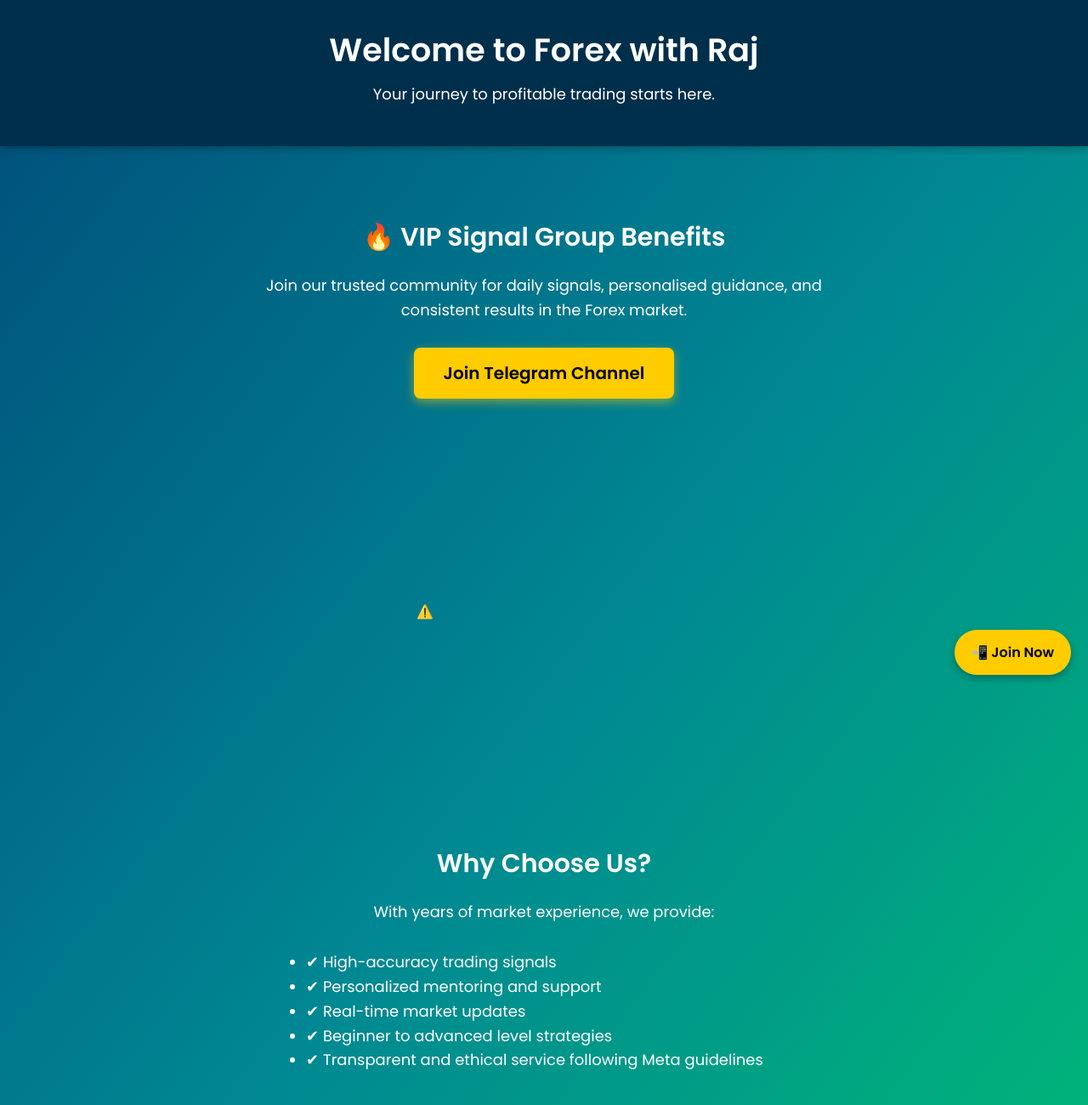
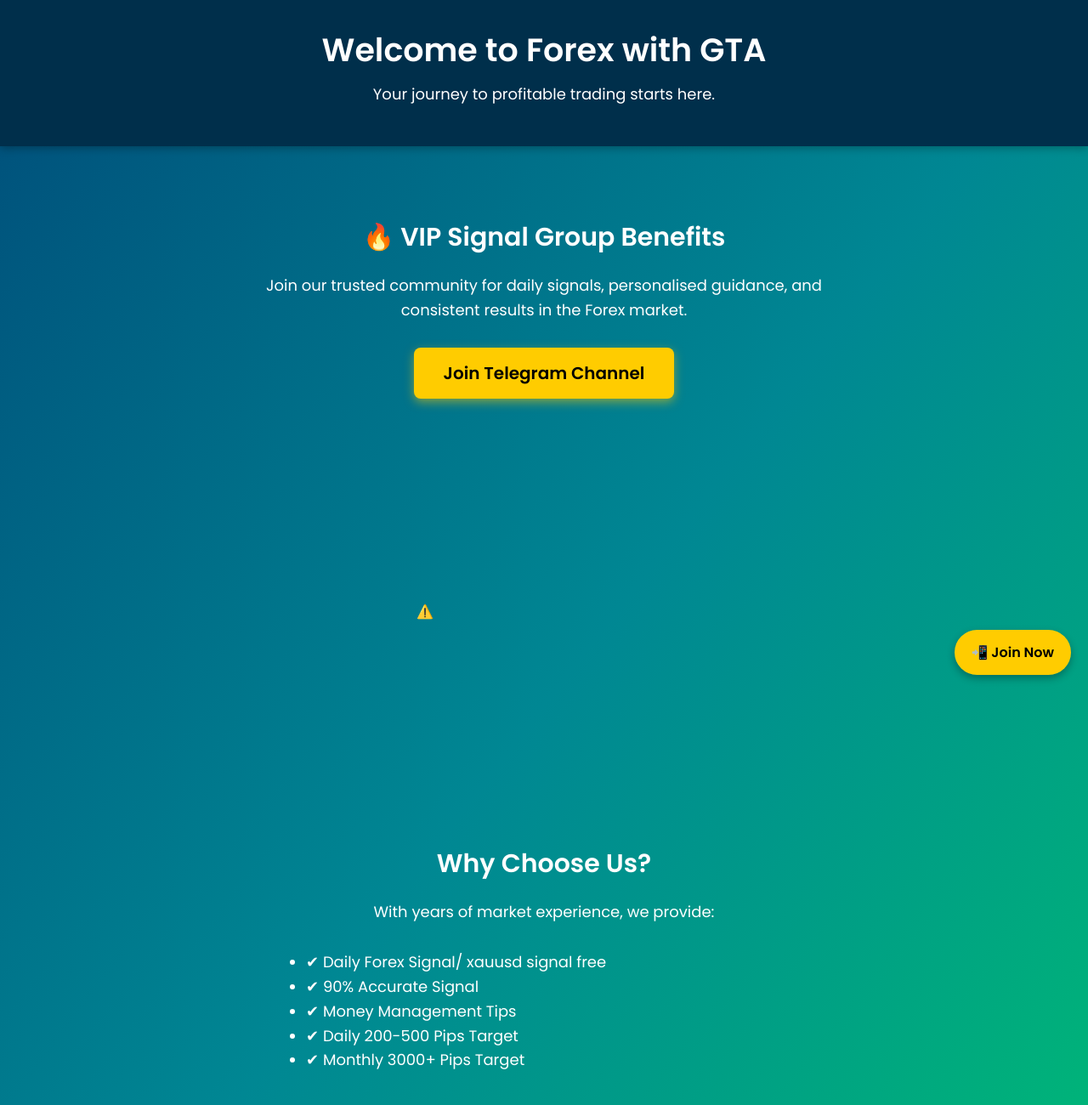
Before and after one commit to Tabish-1920/forex, a plain HTML site: page index.html in a window 1280 px wide. Shown: the top 1300 px of the page at 85% size. Drawn offline with nearby package versions, Linux system fonts and the light colour scheme; no server answers.

Commit message:
Update index.html

```diff
--- a/index.html
+++ b/index.html
@@ -174,7 +174,7 @@
 </head>
 <body>
   <header>
-    <h1>Welcome to Forex with Raj</h1>
+    <h1>Welcome to Forex with GTA</h1>
     <p>Your journey to profitable trading starts here.</p>
   </header>
 
@@ -205,11 +205,11 @@
     <h2>Why Choose Us?</h2>
     <p>With years of market experience, we provide:</p>
     <ul>
-      <li>✔ High-accuracy trading signals</li>
-      <li>✔ Personalized mentoring and support</li>
-      <li>✔ Real-time market updates</li>
-      <li>✔ Beginner to advanced level strategies</li>
-      <li>✔ Transparent and ethical service following Meta guidelines</li>
+      <li>✔ Daily Forex Signal/ xauusd signal free</li>
+      <li>✔ 90% Accurate Signal</li>
+      <li>✔ Money Management Tips</li>
+      <li>✔ Daily 200-500 Pips Target</li>
+      <li>✔ Monthly 3000+ Pips Target</li>
     </ul>
   </section>
 
```
